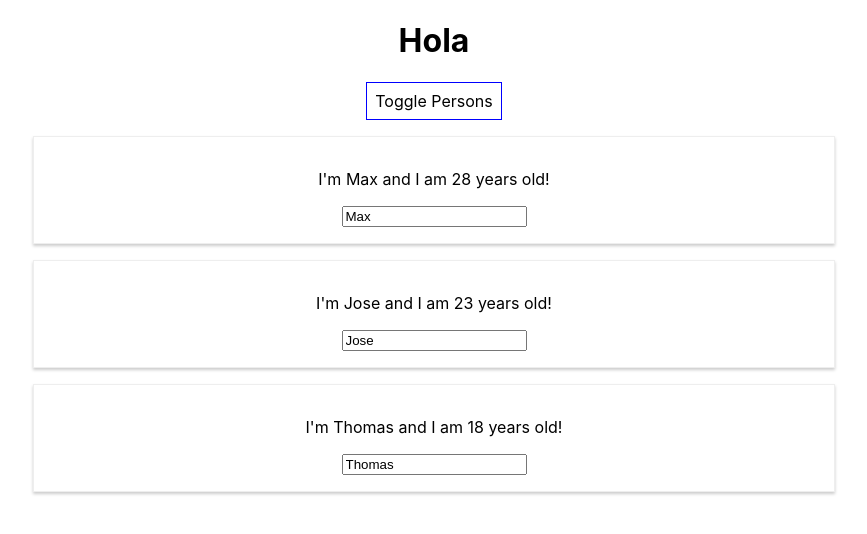
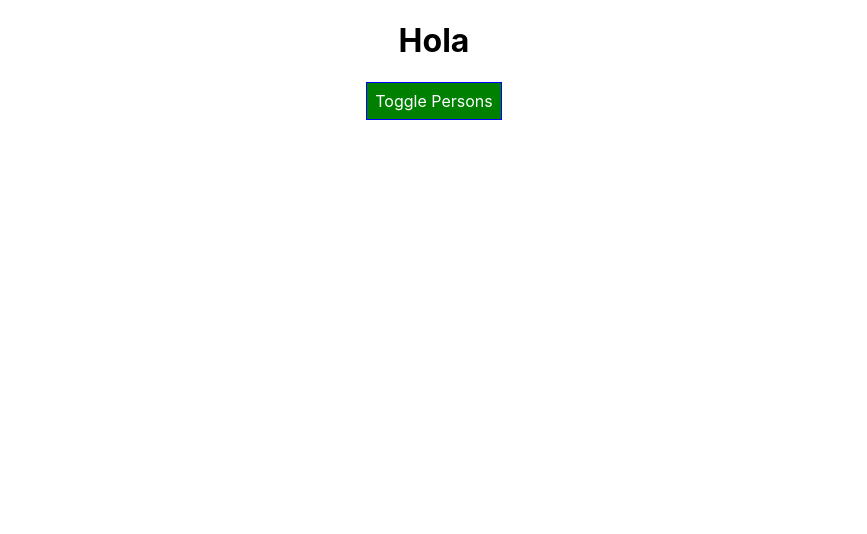
Before and after one commit to jsmr95/ReactComienzo, a React (Create React App) app: page / in a window 1280 px wide. Shown: the top 534 px of the page, without its empty margins (206-1073 px from the left). Built offline with nearby package versions, Linux system fonts and the light colour scheme.

Commit message:
Cambio style dinamicamente

```diff
--- a/src/App.js
+++ b/src/App.js
@@ -11,7 +11,7 @@ const App = props => {
       { id:'2', name: 'Jose', age: 23 },
       { id:'3', name: 'Thomas', age: 18 }
     ],
-    showPersons: true,
+    showPersons: false,
   });
 
   const switchNameHandler = (nombre) => {
@@ -65,7 +65,8 @@ const App = props => {
   };
 
   const style = {
-    backgroundColor: 'white',
+    backgroundColor: 'green',
+    color: 'white',
     font: 'inherit',
     border: '1px solid blue',
     padding: '8px',
@@ -89,6 +90,7 @@ const App = props => {
           }
         </div>
     );
+    style.backgroundColor = 'red';
   }
 
   return (
```
